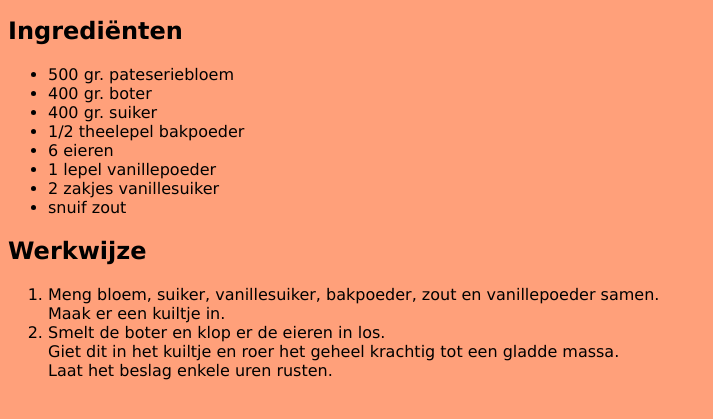
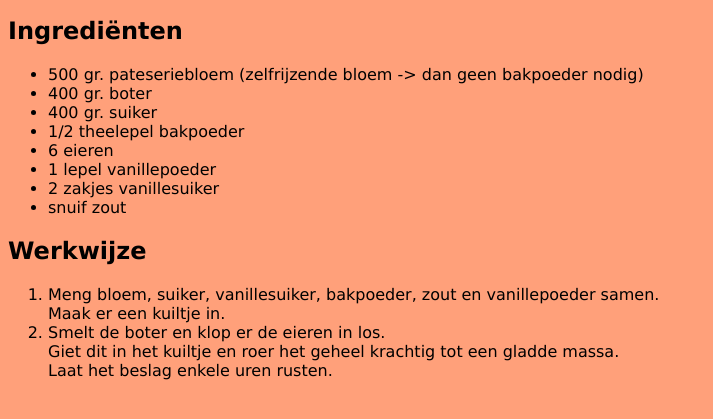
Before and after one commit to olivier8/recepten, a plain HTML site: page wafels.html in a window 1280 px wide. Shown: the part 103-522 px from the top of the page, without its empty margins (0-713 px from the left). Drawn offline with Linux system fonts and the light colour scheme.

Commit message:
Update wafels.html

```diff
--- a/wafels.html
+++ b/wafels.html
@@ -10,7 +10,7 @@
 <img src="images/wafels.jpg" alt="wafels">
 <h2>Ingrediënten</h2>
 <ul>
-<li>500 gr. pateseriebloem</li>
+<li>500 gr. pateseriebloem (zelfrijzende bloem -> dan geen bakpoeder nodig)</li>
 <li>400 gr. boter</li>
 <li>400 gr. suiker</li>
 <li>1/2 theelepel bakpoeder</li>
```
